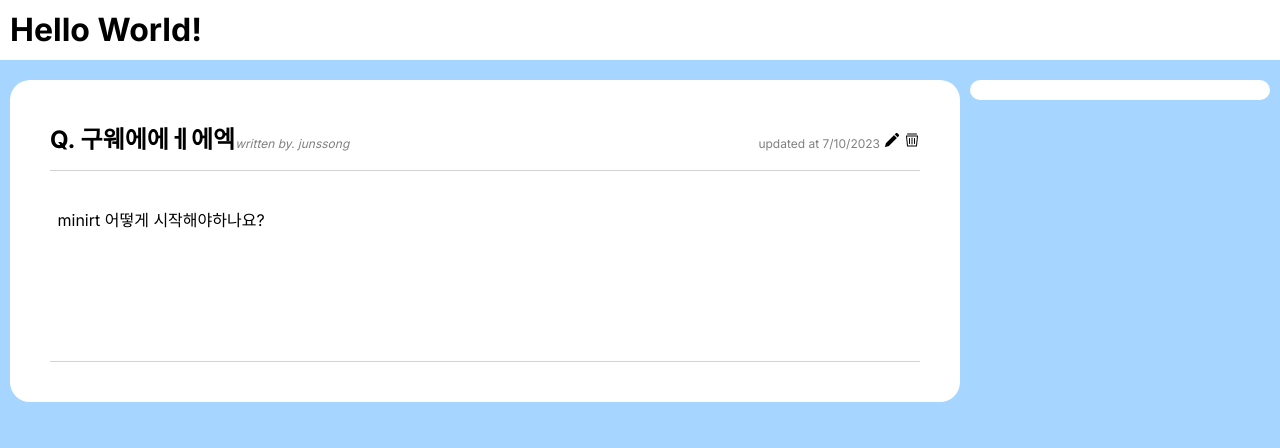
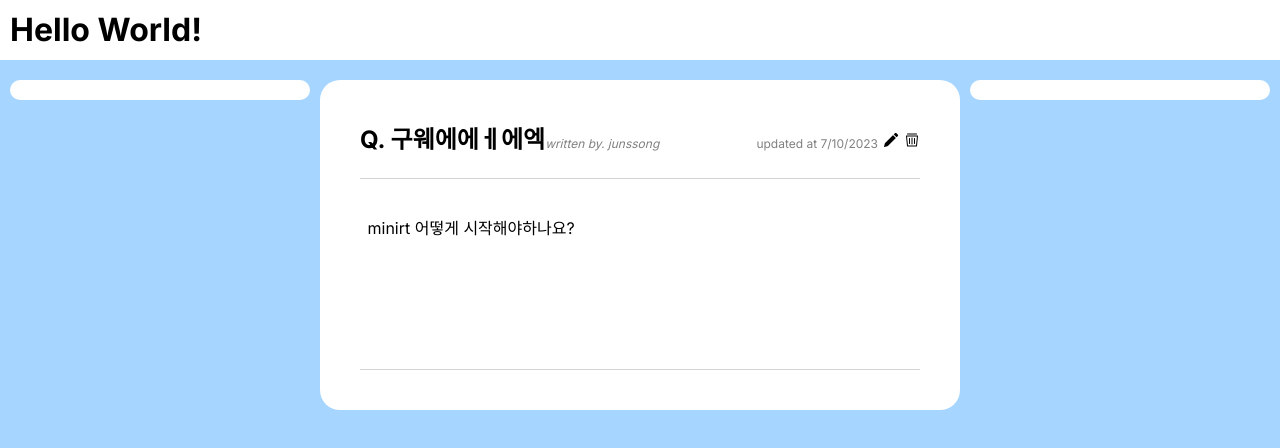
Before and after one commit to peer-42seoul/final-mission-C, a Next.js app in the folder front-end/: page /1/detail in a window 1280 px wide. Shown: the top 448 px of the page. Built offline with nearby package versions, Linux system fonts and the light colour scheme.

Commit message:
refact: Refactor flexbox layout in QuestionInfoDetailTop

```diff
--- a/front-end/src/app/[id]/detail/page.module.css
+++ b/front-end/src/app/[id]/detail/page.module.css
@@ -1,6 +1,6 @@
 .main {
   display: grid;
-  grid-template-columns: 3fr 1fr;
+  grid-template-columns: 1fr 2fr 1fr;
 }
 
 .mainTread {
@@ -22,7 +22,7 @@
 .mainContent {
   background-color: white;
   border-radius: 20px;
-  margin: 0 0 0 10px;
+  /* margin: 0 0 0 10px; */
   /* width: 50vw; */
   padding: 20px;
 }
@@ -50,4 +50,6 @@
   background-color: white;
   display: inline-block;
   height: fit-content;
+  position: sticky;
+  top: 10vh;
 }
--- a/front-end/src/app/[id]/detail/page.tsx
+++ b/front-end/src/app/[id]/detail/page.tsx
@@ -48,7 +48,7 @@ const Page: React.FC<{ params: { id: string } }> = (props) => {
 
   return (
     <div className={Styles.main}>
-      {/* <div className={Styles.sideMenu}></div> */}
+      <div className={Styles.sideMenu}></div>
       <div className={Styles.mainThread}>
         <div className={Styles.mainContent}>
           <div className={Styles.mainTitle}>
--- a/front-end/src/app/page.module.css
+++ b/front-end/src/app/page.module.css
@@ -49,4 +49,6 @@
   background-color: white;
   display: inline-block;
   height: fit-content;
+  position: sticky;
+  top: 10vh;
 }
--- a/front-end/src/components/detail/questionContentDetail.module.css
+++ b/front-end/src/components/detail/questionContentDetail.module.css
@@ -1,6 +1,6 @@
 .content {
   padding: 20px 7.5px;
-  margin: 20px;
+  margin: 10px 20px 20px;
   border-top: 1px lightgray solid;
   border-bottom: 1px lightgray solid;
   min-height: 150px;
--- a/front-end/src/components/detail/questionInfoDetail.module.css
+++ b/front-end/src/components/detail/questionInfoDetail.module.css
@@ -4,33 +4,47 @@
   flex-direction: row;
   align-items: baseline;
   /* font-size: 18px; */
-  height: 20px;
+  height: fit-content;
+  min-height: 20px;
   width: 100%;
   padding: 5px 0;
-  margin: 5px 0;
-}
-
-.questionInfo .meta {
-  display: flex;
-  justify-content: flex-start;
-  flex-direction: row;
-  align-items: baseline;
+  margin: 5px 0 0;
+  flex-wrap: wrap;
 }
 
 .questionInfo img {
   height: 1em;
   padding: 0 0 0 0;
-  margin: 0 0 0 4px;
+  margin: 0 0 0 5px;
 }
 
 .questionInfo i {
   font-size: 0.75em;
   /* padding: 0.35em 5px 0 5px; */
   color: grey;
+  /* margin: 0 0 0 5px; */
+}
+
+.questionInfo .questionTitle {
+  display: flex;
+  justify-content: flex-start;
+  flex-direction: row;
+  align-items: baseline;
+  align-content: flex-end;
+  flex-wrap: wrap;
+  flex-grow: 1;
+  /* width: 100%; */
+}
+
+.questionInfo .meta {
+  display: flex;
+  justify-content: flex-end;
+  flex-direction: row;
+  align-items: baseline;
+  flex-grow: 1;
 }
 
 .questionInfo .meta p {
   font-size: 0.75em;
-  /* padding: 5px; */
   color: grey;
 }
--- a/front-end/src/components/detail/questionInfoDetailTop.tsx
+++ b/front-end/src/components/detail/questionInfoDetailTop.tsx
@@ -18,7 +18,7 @@ const QuestionInfoDetailTop: React.FC<{
   };
   return (
     <div className={Styles.questionInfo}>
-      <div className={Styles.meta}>
+      <div className={Styles.questionTitle}>
         <h2>Q. {props.title}</h2>
         <i>written by. {props.nickname}</i>
       </div>
```
